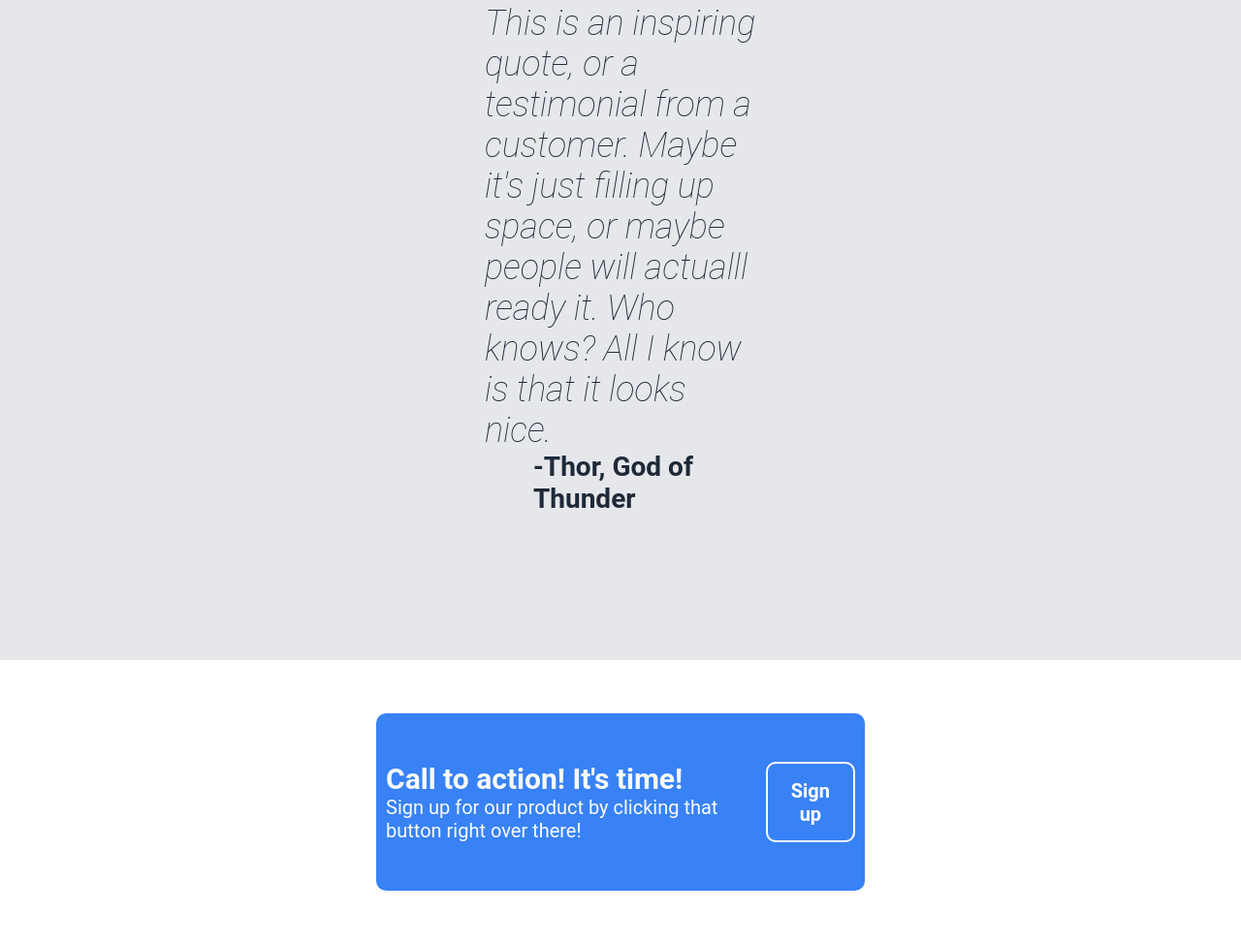
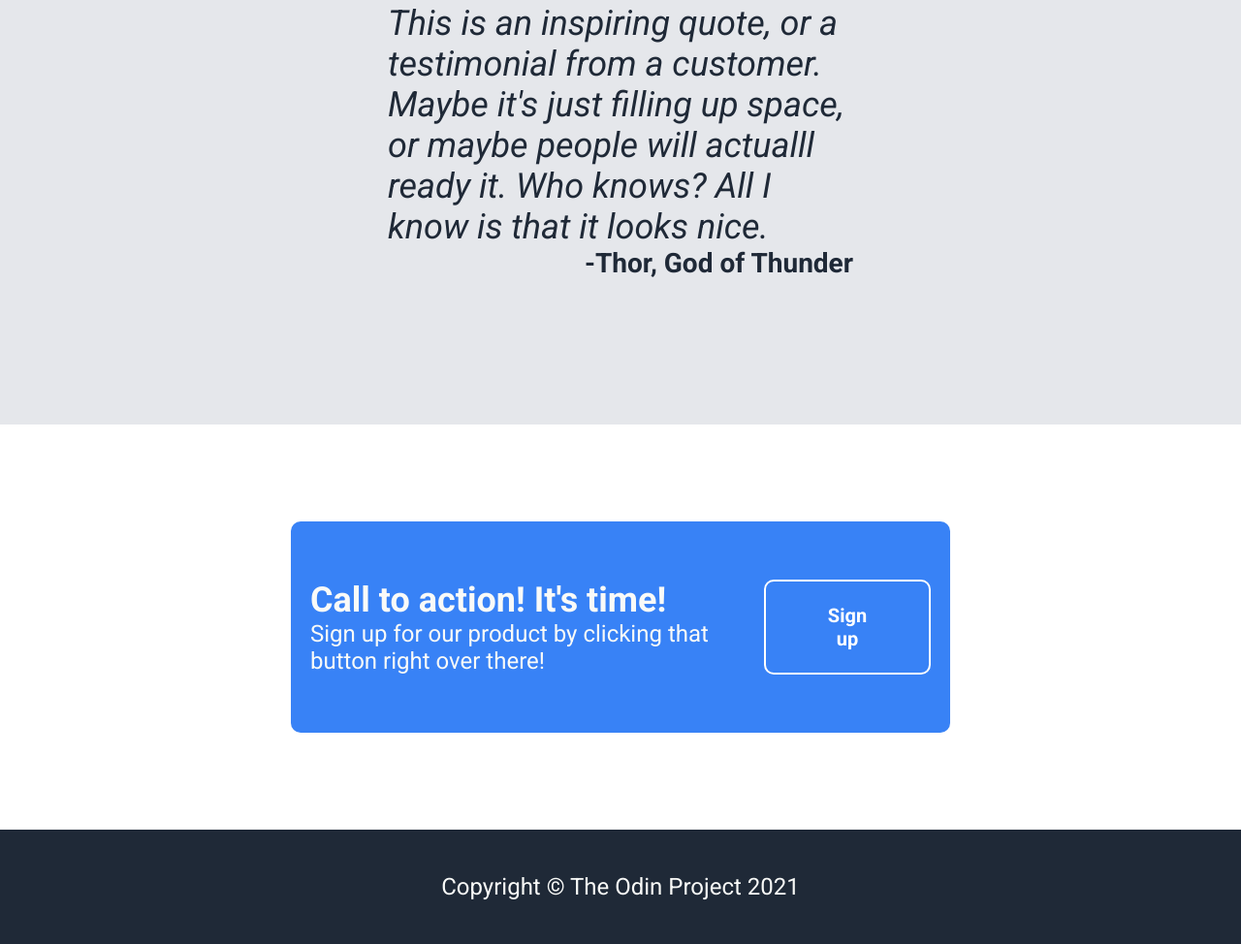
Before and after one commit to Wecluse/landing-page, a plain HTML site: page index.html in a window 1280 px wide. Shown: the part 1468-2442 px from the top of the page at 97% size. Drawn offline with Linux system fonts and the light colour scheme.

Commit message:
Added footer. Fixed the font to actually display Roboto. W ebpage is now finished.

```diff
--- a/index.html
+++ b/index.html
@@ -5,7 +5,9 @@
     <meta name="viewport" content="width=device-width, initial-scale=1.0">
     <title>Landing Page</title>
     <link rel="stylesheet" href="styles.css">
-    <link href="https://fonts.googleapis.com/css2?family=Roboto&display=swap">
+    <link rel="preconnect" href="https://fonts.googleapis.com">
+    <link rel="preconnect" href="https://fonts.gstatic.com" crossorigin>
+    <link href="https://fonts.googleapis.com/css2?family=Roboto:ital,wght@0,100;0,300;0,400;0,500;0,700;0,900;1,100;1,300;1,400;1,500;1,700;1,900&display=swap" rel="stylesheet">
 </head>
 <body>
     <div class="header">
@@ -76,5 +78,8 @@
             </button>
         </div>
     </div>
+    <footer>
+        <span>Copyright © The Odin Project 2021</span>
+    </footer>
 </body>
 </html>
--- a/styles.css
+++ b/styles.css
@@ -1,7 +1,7 @@
 * {
     margin: 0;
     padding: 0;
-    font-family: 'Roboto', sans-serif;
+    font-family: "Roboto", sans-serif;
 }
 
 .header {
@@ -123,10 +123,10 @@ button:hover {
 
 .section-2 > p {
     font-size: 36px;
-    font-weight:lighter;
+    font-weight: 50px;
     font-style: italic;
     color: #1F2937;
-    margin: 0 500px;
+    margin: 0 400px;
 }
 
 .section-2 span {
@@ -134,11 +134,11 @@ button:hover {
     font-weight: bold;
     font-size: 28px;
     align-self: flex-end;
-    margin: 0 550px;
+    margin: 0 400px;
 }
 
 .section-3 {
-    padding: 55px 88px;
+    padding: 100px 0;
     margin: 0 300px;
 }
 
@@ -147,16 +147,24 @@ button:hover {
     color: #F9FAF8;
     border-radius: 10px;
     display: flex;
-    padding: 50px 10px;
+    padding: 60px 20px;
     justify-content: space-around;
-    font-size: 20px;
+    font-size: 24px;
 }
 
 .button-2 {
     background-color: #3882F6;
     color: white;
-    padding: 4px 20px;
+    padding: 10px 60px;
     border-radius: 10px;
     border: 2px solid white;
     font-size: 20px;
 }
+
+footer {
+    font-size: 24px;
+    text-align: center;
+    color:#F9FAF8;
+    padding: 45px;
+    background-color: #1F2937;
+}
```
